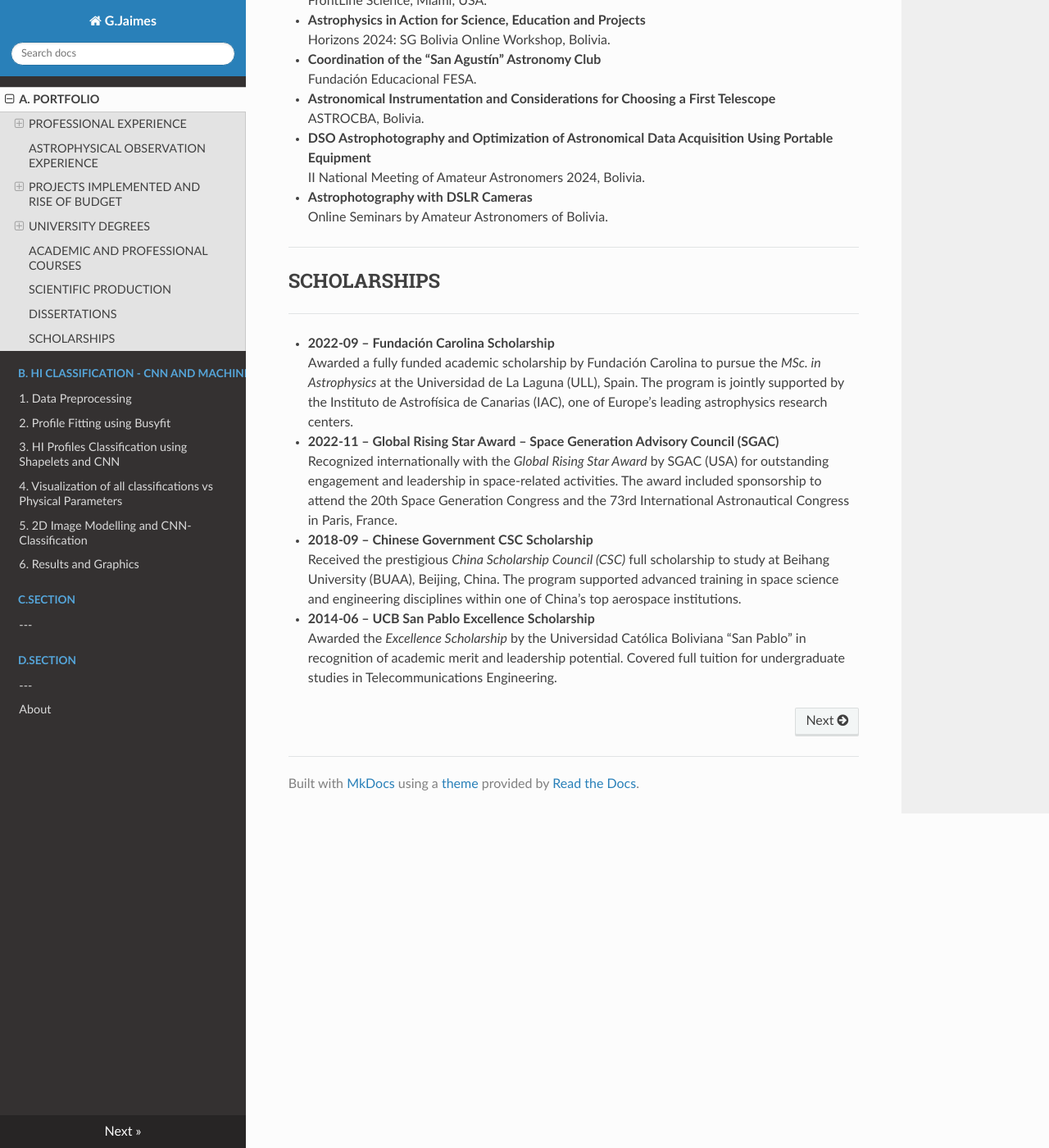
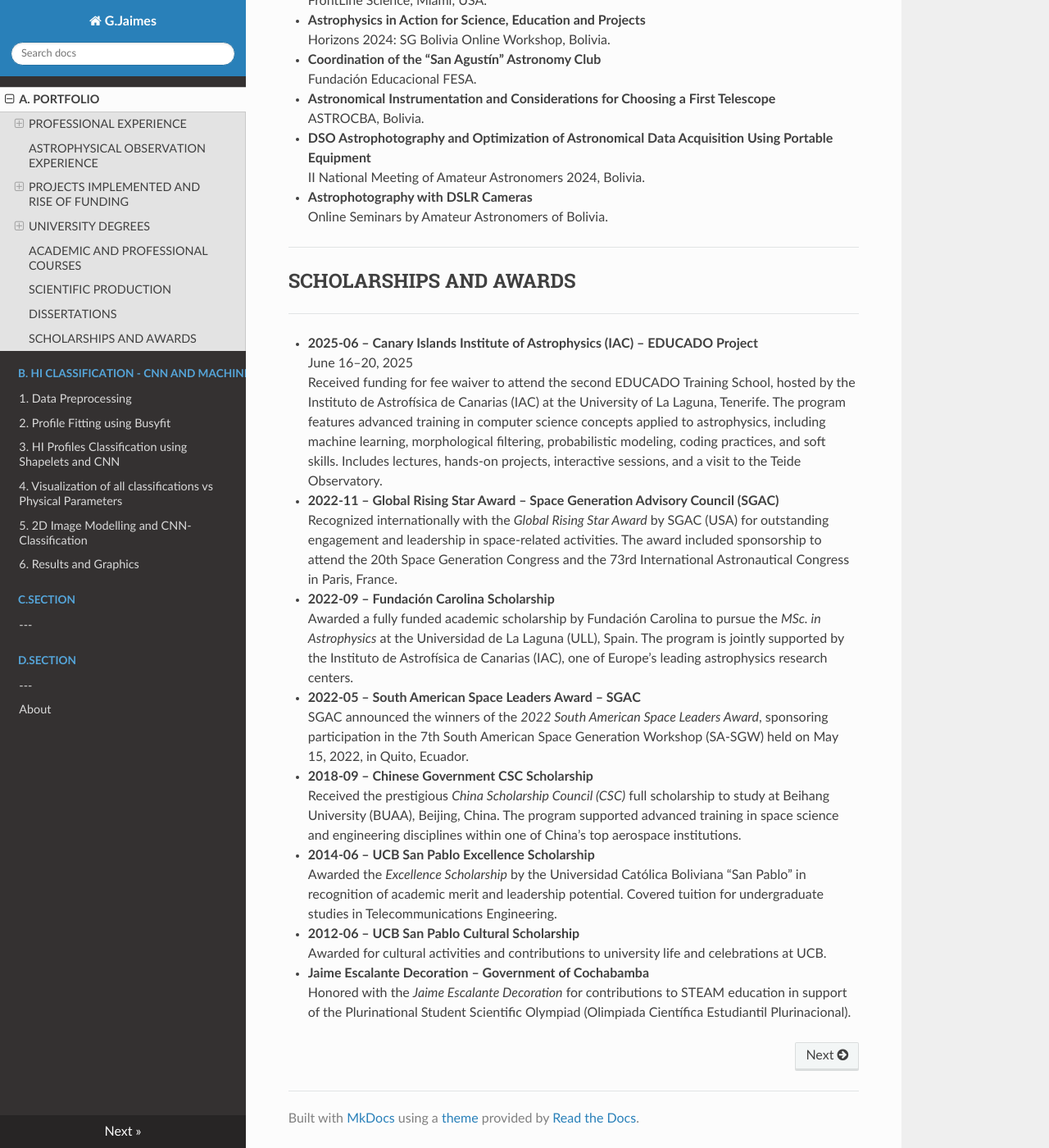
Before and after one commit to gabojaimesillanes/g.jaimes.illanes, an MkDocs documentation site: the page built from docs/portfolio.md, in a window 1280 px wide and 1400 px high, scrolled down 9424 px. Shown: the whole window at 82% size. Built offline with MkDocs 1.6.1, drawn with Linux system fonts in a browser that asks for light colours; nearby versions of some CDN libraries; some of the changed text lies outside the part shown.

Commit message:
Update portfolio.md

```diff
--- a/docs/portfolio.md
+++ b/docs/portfolio.md
@@ -102,7 +102,7 @@ Astronomical Database report for: **AAVSO, COBS, TNS**
 
 ---
 
-## PROJECTS IMPLEMENTED AND RISE OF BUDGET
+## PROJECTS IMPLEMENTED AND RISE OF FUNDING
 
 ---
 
@@ -372,18 +372,31 @@ Thesis: Small Cells deployment strategy for Cochabamba’s dense urban areas.
 
 ---
 
-## SCHOLARSHIPS
+## SCHOLARSHIPS AND AWARDS
 
 ---
+
+* **2025-06 – Canary Islands Institute of Astrophysics (IAC) – EDUCADO Project**
+  June 16–20, 2025
+  Received funding for fee waiver to attend the second EDUCADO Training School, hosted by the Instituto de Astrofísica de Canarias (IAC) at the University of La Laguna, Tenerife. The program features advanced training in computer science concepts applied to astrophysics, including machine learning, morphological filtering, probabilistic modeling, coding practices, and soft skills. Includes lectures, hands-on projects, interactive sessions, and a visit to the Teide Observatory.
+
+* **2022-11 – Global Rising Star Award – Space Generation Advisory Council (SGAC)**
+  Recognized internationally with the *Global Rising Star Award* by SGAC (USA) for outstanding engagement and leadership in space-related activities. The award included sponsorship to attend the 20th Space Generation Congress and the 73rd International Astronautical Congress in Paris, France.
 
 * **2022-09 – Fundación Carolina Scholarship**
   Awarded a fully funded academic scholarship by Fundación Carolina to pursue the *MSc. in Astrophysics* at the Universidad de La Laguna (ULL), Spain. The program is jointly supported by the Instituto de Astrofísica de Canarias (IAC), one of Europe’s leading astrophysics research centers.
 
-* **2022-11 – Global Rising Star Award – Space Generation Advisory Council (SGAC)**
-  Recognized internationally with the *Global Rising Star Award* by SGAC (USA) for outstanding engagement and leadership in space-related activities. The award included sponsorship to attend the 20th Space Generation Congress and the 73rd International Astronautical Congress in Paris, France.
+* **2022-05 – South American Space Leaders Award – SGAC**
+  SGAC announced the winners of the *2022 South American Space Leaders Award*, sponsoring participation in the 7th South American Space Generation Workshop (SA-SGW) held on May 15, 2022, in Quito, Ecuador.
 
 * **2018-09 – Chinese Government CSC Scholarship**
   Received the prestigious *China Scholarship Council (CSC)* full scholarship to study at Beihang University (BUAA), Beijing, China. The program supported advanced training in space science and engineering disciplines within one of China’s top aerospace institutions.
 
 * **2014-06 – UCB San Pablo Excellence Scholarship**
-  Awarded the *Excellence Scholarship* by the Universidad Católica Boliviana “San Pablo” in recognition of academic merit and leadership potential. Covered full tuition for undergraduate studies in Telecommunications Engineering.
+  Awarded the *Excellence Scholarship* by the Universidad Católica Boliviana “San Pablo” in recognition of academic merit and leadership potential. Covered tuition for undergraduate studies in Telecommunications Engineering.
+
+* **2012-06 – UCB San Pablo Cultural Scholarship**
+  Awarded for cultural activities and contributions to university life and celebrations at UCB.
+
+* **Jaime Escalante Decoration – Government of Cochabamba**
+  Honored with the *Jaime Escalante Decoration* for contributions to STEAM education in support of the Plurinational Student Scientific Olympiad (Olimpiada Científica Estudiantil Plurinacional).
```
